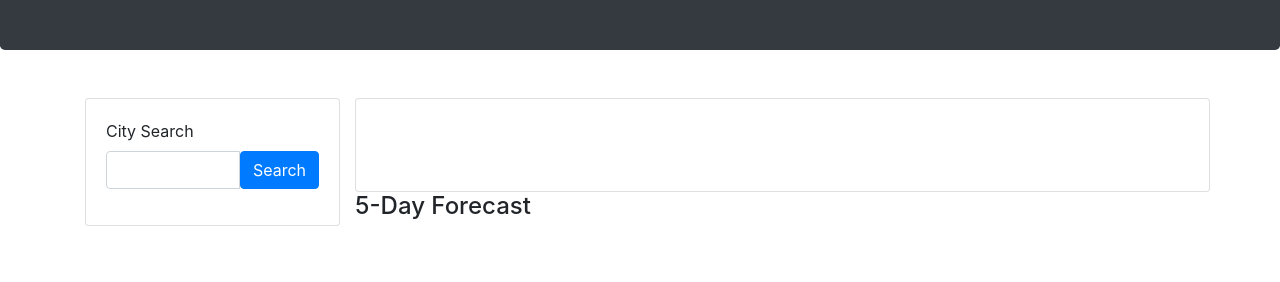
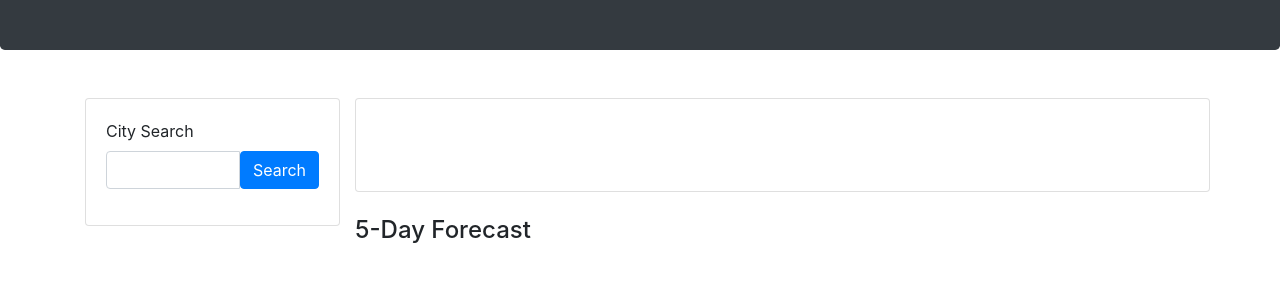
Before and after one commit to GeloneJT/weather_dashboard_2021, a plain HTML site: page index.html in a window 1280 px wide. Shown: the part 134-416 px from the top of the page. Drawn offline with nearby package versions, Linux system fonts and the light colour scheme.

Commit message:
columns for  forecast section respaced

```diff
--- a/index.html
+++ b/index.html
@@ -69,11 +69,12 @@
                 </div>
               </div>
             </div>
+            <br>
             <div class="row">
               <h4 class="card-title">5-Day Forecast</h4>
             </div>
             <div id="fiveDayCast" class="row">
-              <div id="cityForecastAlpha" class="col">
+              <div id="cityForecastAlpha" class="col-1.5">
                 <ul>
                   <li id="alphaDate"></li>
                   <li><img id="alphaCon" /></li>
@@ -81,7 +82,7 @@
                   <li id="alphaHum"></li>
                 </ul>
               </div>
-              <div id="cityForecastBeta" class="col">
+              <div id="cityForecastBeta" class="col-1.5">
                 <ul>
                   <li id="betaDate"></li>
                   <li><img id="betaCon" /></li>
@@ -89,7 +90,7 @@
                   <li id="betaHum"></li>
                 </ul>
               </div>
-              <div id="cityForecastCharlie" class="col">
+              <div id="cityForecastCharlie" class="col-1.5">
                 <ul>
                   <li id="charDate"></li>
                   <li><img id="charCon" /></li>
@@ -97,7 +98,7 @@
                   <li id="charHum"></li>
                 </ul>
               </div>
-              <div id="cityForecastDelta" class="col">
+              <div id="cityForecastDelta" class="col-1.5">
                 <ul>
                   <li id="delDate"></li>
                   <li><img id="delCon" /></li>
@@ -105,7 +106,7 @@
                   <li id="delHum"></li>
                 </ul>
               </div>
-              <div id="cityForecastEcho" class="col">
+              <div id="cityForecastEcho" class="col-1.5">
                 <ul>
                   <li id="echoDate"></li>
                   <li><img id="echoCon" /></li>
```
Also changed, not shown: Assets/js/script.js (+5 -5 lines).
